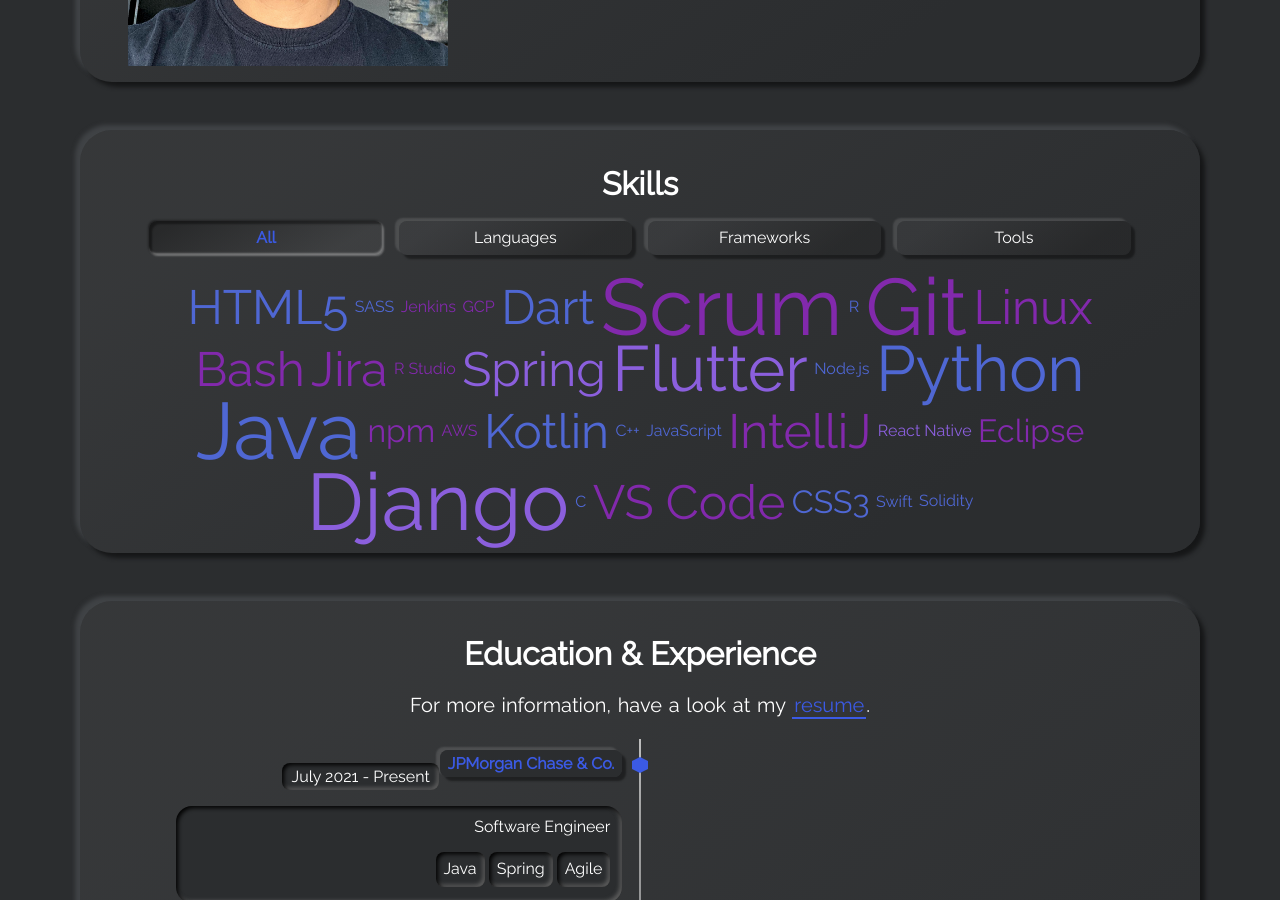
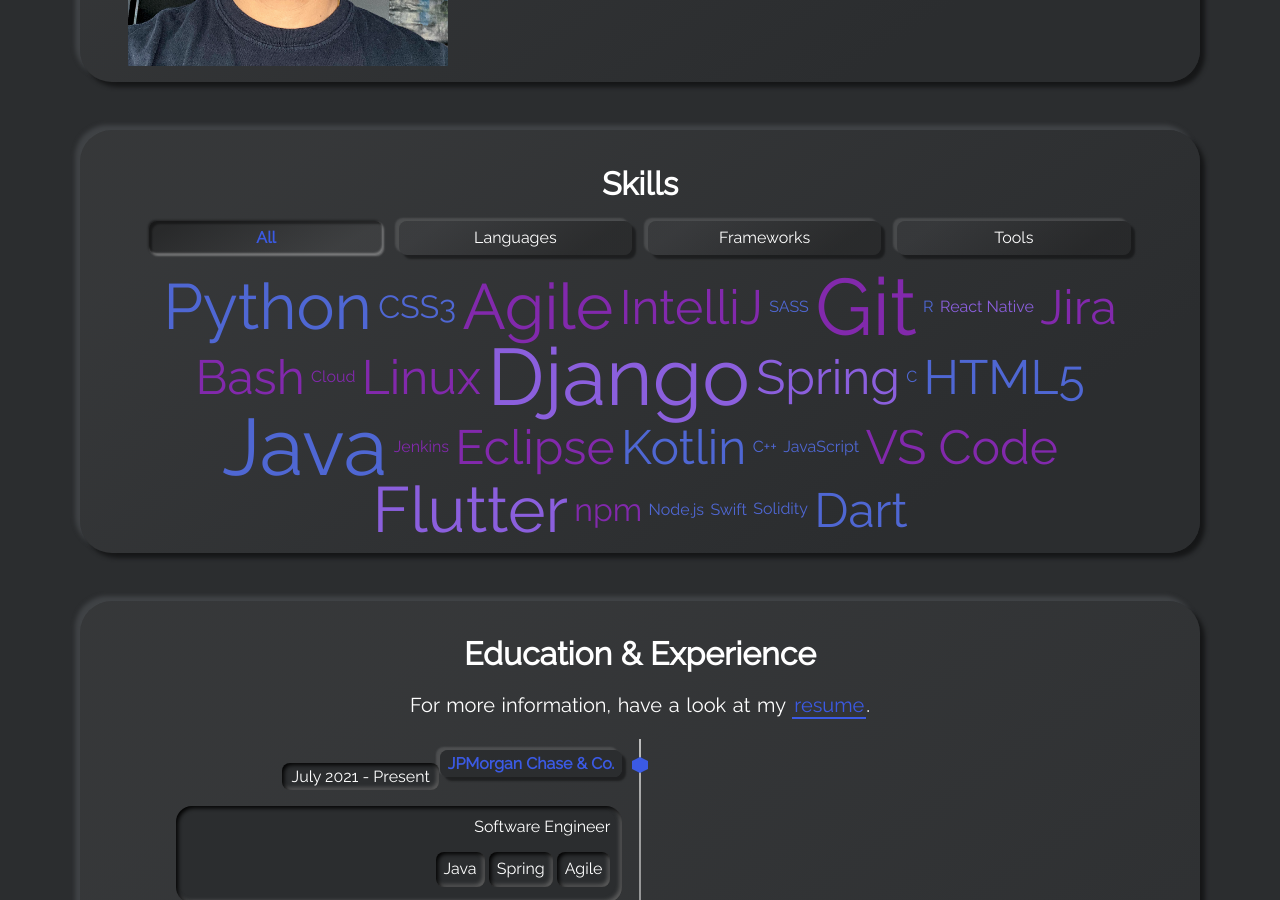
Before and after one commit to ShivamPatel17/shivampatel17.github.io, a Jekyll site: the page built from index.html, in a window 1280 px wide and 900 px high, scrolled down 1431 px. Built offline with Jekyll 4.4.1, drawn with Linux system fonts in a browser that asks for light colours; nearby versions of some CDN libraries; some of the changed text lies outside the part shown.

Commit message:
updated skills

```diff
--- a/_data/skills-tools.yml
+++ b/_data/skills-tools.yml
@@ -11,8 +11,8 @@
 - name: Bash
   weight: 3
 
-- name: Scrum
-  weight: 5
+- name: Agile
+  weight: 4
 
 - name: Jenkins
   weight: 1
@@ -24,15 +24,12 @@
   weight: 3
 
 - name: Eclipse
-  weight: 2
+  weight: 3
 
 - name: IntelliJ
   weight: 3
 
-- name: AWS
-  weight: 1
-
-- name: GCP
+- name: Cloud
   weight: 1
 
 - name: Jira
@@ -40,6 +37,3 @@
 
 - name: Linux
   weight: 3
-
-- name: R Studio
-  weight: 1
```
